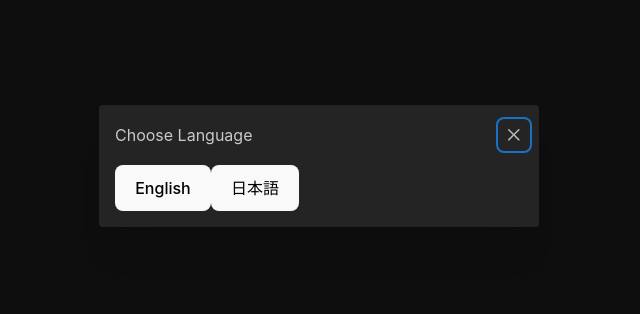
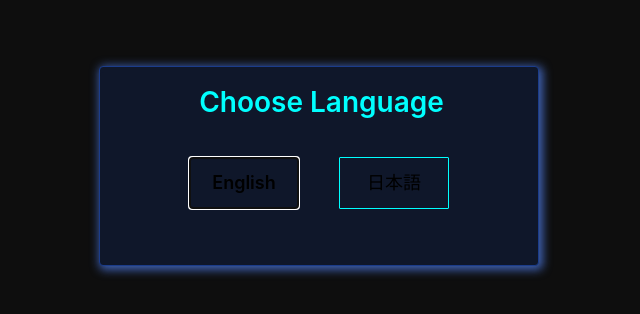
Before and after one commit to Josh-Harrison1600/Personal-Portfolio-V2, a React (Vite) app: page / in a window 1280 px wide. Shown: the part 234-548 px from the top of the page, without its empty margins (321-961 px from the left). Built offline with nearby package versions, Linux system fonts and the light colour scheme.

Commit message:
updated language selector styling

```diff
--- a/src/App.css
+++ b/src/App.css
@@ -6,7 +6,10 @@ body,
   min-height: 100vh;
   width: 100%;
   overflow-x: hidden;
+
+  /* Variables */
   --main-background-color: #0f172a;
+  --teal-color: #00ffff;
 }
 
 .gradient-div {
--- /dev/null
+++ b/src/components/ChooseLanguage.css
@@ -0,0 +1,69 @@
+.modal-root-class {
+  font-weight: 600;
+  font-size: 18px;
+  justify-content: center;
+  align-items: center;
+  text-align: center;
+}
+
+.modal-header-class {
+  background-color: var(--main-background-color);
+  position: absolute;
+  top: 5px;
+  left: 0px;
+  right: 0;
+  display: flex;
+  justify-content: center;
+}
+
+.modal-content-class {
+  text-align: center;
+  background-color: var(--main-background-color);
+  border: 1px #1b3c8a solid;
+  box-shadow: 2px 2px 10px 2px #3f61b1;
+  height: 200px;
+  position: relative;
+  display: flex;
+  flex-direction: column;
+}
+
+.modal-body-class {
+  display: flex;
+  justify-content: center;
+  align-items: center;
+  height: 100%;
+  padding-top: 50px;
+}
+
+.modal-title-class {
+  font-size: 28px;
+  font-weight: 600;
+  color: var(--teal-color);
+}
+
+.language-selection {
+  display: flex;
+  justify-content: center;
+  align-items: center;
+  gap: 2.5rem;
+  height: 100%;
+}
+
+.english-btn,
+.japanese-btn {
+  display: flex;
+  justify-content: center;
+  align-items: center;
+  height: 52px;
+  width: 110px;
+  border-radius: 1px;
+  border: 1px solid var(--teal-color);
+  background-color: var(--main-background-color);
+  font-weight: 600;
+  transition: all 0.3s ease-in-out;
+  text-decoration: none;
+
+  &:hover {
+    transform: scale(1.1);
+  }
+}
--- a/src/components/ChooseLanguage.tsx
+++ b/src/components/ChooseLanguage.tsx
@@ -2,6 +2,7 @@ import { Modal } from "@mantine/core";
 import { useDisclosure } from "@mantine/hooks";
 import { useEffect } from "react";
 import { useTranslation } from "react-i18next";
+import "./ChooseLanguage.css";
 
 export default function ChooseLanguage({
 	languagePicked,
@@ -32,10 +33,23 @@ export default function ChooseLanguage({
 			title="Choose Language"
 			zIndex={10000}
 			withinPortal={false}
+			withCloseButton={false}
+			closeOnClickOutside={false}
 			centered
+			classNames={{
+				root: "modal-root-class",
+				inner: "modal-inner-class",
+				content: "modal-content-class",
+				header: "modal-header-class",
+				title: "modal-title-class",
+				body: "modal-body-class",
+				close: "modal-close-class",
+			}}
 		>
+			<div className="language-selection">
 				<button
 					type="button"
+					className="english-btn"
 					onClick={() => {
 						changeLanguage("en");
 						languagePicked();
@@ -47,6 +61,7 @@ export default function ChooseLanguage({
 				</button>
 				<button
 					type="button"
+					className="japanese-btn"
 					onClick={() => {
 						changeLanguage("jp");
 						languagePicked();
@@ -56,6 +71,7 @@ export default function ChooseLanguage({
 				>
 					日本語
 				</button>
+			</div>
 		</Modal>
 	);
 }
--- a/src/components/Header.css
+++ b/src/components/Header.css
@@ -33,7 +33,7 @@ nav {
 
   &:hover {
     outline: none;
-    color: #00ffff;
+    color: var(--teal-color);
   }
 
   &:after {
@@ -43,7 +43,7 @@ nav {
     left: 0;
     width: 100%;
     height: 2px;
-    background-color: #00ffff;
+    background-color: var(--teal-color);
     transform: scaleX(0);
     transform-origin: center;
     transition: transform 300ms ease-in-out;
@@ -57,7 +57,7 @@ nav {
 
 .nav-btn:hover,
 .nav-btn.active-link {
-  color: #00ffff;
+  color: var(--teal-color);
 }
 
 .language-selector-btn {
@@ -76,15 +76,15 @@ nav {
   transition: all 0.25s ease-in-out;
 
   &:hover {
-    border: 2px solid #00ffff;
-    color: #00ffff;
+    border: 2px solid var(--teal-color);
+    color: var(--teal-color);
   }
 }
 
 /* When the user is on the corresponding part of the webpage */
 .active-link {
   transform: scale(1.23);
-  color: #00ffff;
+  color: var(--teal-color);
 }
 
 .navbar-title {
@@ -99,7 +99,7 @@ nav {
 
   &:hover {
     transition: all 0.2s ease-in-out;
-    color: #00ffff;
+    color: var(--teal-color);
   }
 
   &:active {
--- a/src/pages/About.tsx
+++ b/src/pages/About.tsx
@@ -1,6 +1,5 @@
 import "./About.css";
 import { useTranslation } from "react-i18next";
-import RESUME from "../../public/resume/Josh Harrison Resume.pdf";
 import AWS from "../assets/aws.svg";
 import CSS from "../assets/css-3.svg";
 import GIT from "../assets/git-icon.svg";
@@ -11,6 +10,7 @@ import REACT from "../assets/react.svg";
 import TAILWIND from "../assets/tailwindcss-icon.svg";
 import TERRAFORM from "../assets/terraform-icon.svg";
 import TYPESCRIPT from "../assets/typescript-icon.svg";
+import RESUME from "../resume/Josh Harrison Resume.pdf";
 export default function About() {
 	const { t } = useTranslation();
 
--- a/src/pages/Contact.css
+++ b/src/pages/Contact.css
@@ -46,7 +46,7 @@
 
   &:focus {
     outline: none;
-    border: 2px solid #00ffff;
+    border: 2px solid var(--teal-color);
     background-color: #0a101d;
   }
 }
@@ -63,7 +63,7 @@
 
   &:focus {
     outline: none;
-    border: 2px solid #00ffff;
+    border: 2px solid var(--teal-color);
     background-color: #0a101d;
   }
 }
--- a/src/pages/Landing.css
+++ b/src/pages/Landing.css
@@ -45,9 +45,9 @@
 .get-started-btn {
   margin-top: 1rem;
   background: none;
-  border: 1px solid #00ffff;
+  border: 1px solid var(--teal-color);
   border-radius: 0;
-  color: #00ffff;
+  color: var(--teal-color);
   transition: all 0.2s ease-in-out;
 
   &:hover {
```
Also changed, not shown: 1 other file (tests, documents, lock files or other folders). Lines whose indentation alone changed are shown as unchanged.
